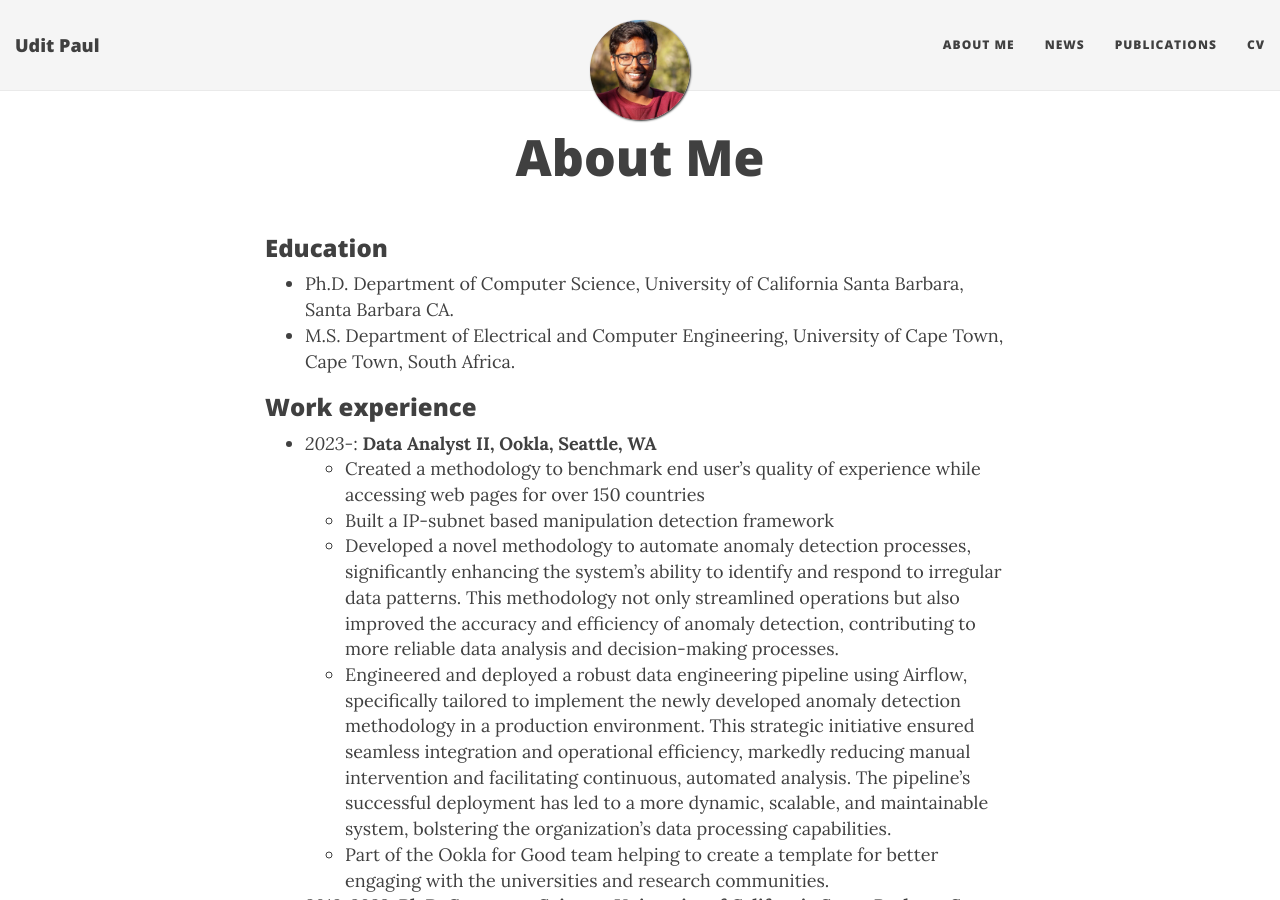
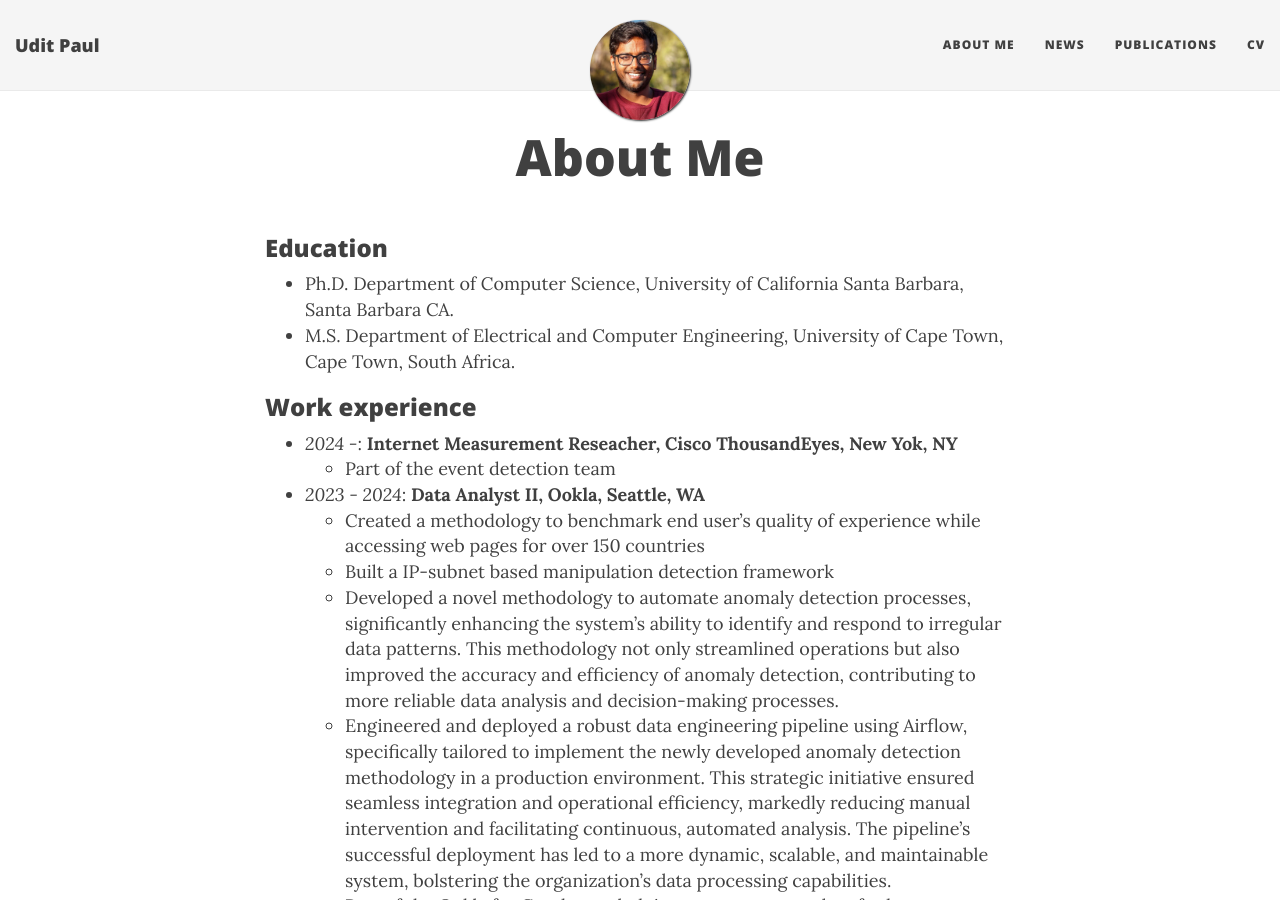
Before and after one commit to u-paul/u-paul.github.io, a Jekyll site: the page built from aboutme.md, in a window 1280 px wide and 900 px high. Built offline with Jekyll 4.4.1, drawn with Linux system fonts in a browser that asks for light colours; nearby versions of some CDN libraries.

Commit message:
Update aboutme.md with thousandeyes job

```diff
--- a/aboutme.md
+++ b/aboutme.md
@@ -9,15 +9,17 @@ title: About Me
 - M.S. Department of Electrical and Computer Engineering, University of Cape Town, Cape Town, South Africa.
 
 ### Work experience
+- *2024 -*: **Internet Measurement Reseacher, Cisco ThousandEyes, New Yok, NY**
+    - Part of the event detection team
 
-- *2023-*: **Data Analyst II, Ookla, Seattle, WA**
+- *2023 - 2024*: **Data Analyst II, Ookla, Seattle, WA**
     - Created a methodology to benchmark end user’s quality of experience while accessing web pages for over 150 countries
     - Built a IP-subnet based manipulation detection framework
     - Developed a novel methodology to automate anomaly detection processes, significantly enhancing the system's ability to identify and respond to irregular data patterns. This methodology not only streamlined operations but also improved the accuracy and efficiency of anomaly detection, contributing to more reliable data analysis and decision-making processes.
     - Engineered and deployed a robust data engineering pipeline using Airflow, specifically tailored to implement the newly developed anomaly detection methodology in a production environment. This strategic initiative ensured seamless integration and operational efficiency, markedly reducing manual intervention and facilitating continuous, automated analysis. The pipeline's successful deployment has led to a more dynamic, scalable, and maintainable system, bolstering the organization's data processing capabilities.
     - Part of the Ookla for Good team helping to create a template for better engaging with the universities and research communities.
 
-- *2018-2023*: **Ph.D. Computer Science, University of California Santa Barbara, Santa Barbara, CA**
+- *2018 - 2023*: **Ph.D. Computer Science, University of California Santa Barbara, Santa Barbara, CA**
     - Designed and developed a new “broadband offering tool” and statistical frameworks to scalably
     collect and analyze price points of broadband offerings by major internet service providers in the U.S. The tool has been utilized to collect over **10** Million data points that enables enhanced insights into the problem of digital divide in the U.S. Currently focused on utilizing this tool and methodology to characterize the
     presence and extent of digital inequity between various geographical locations and demographics
```
